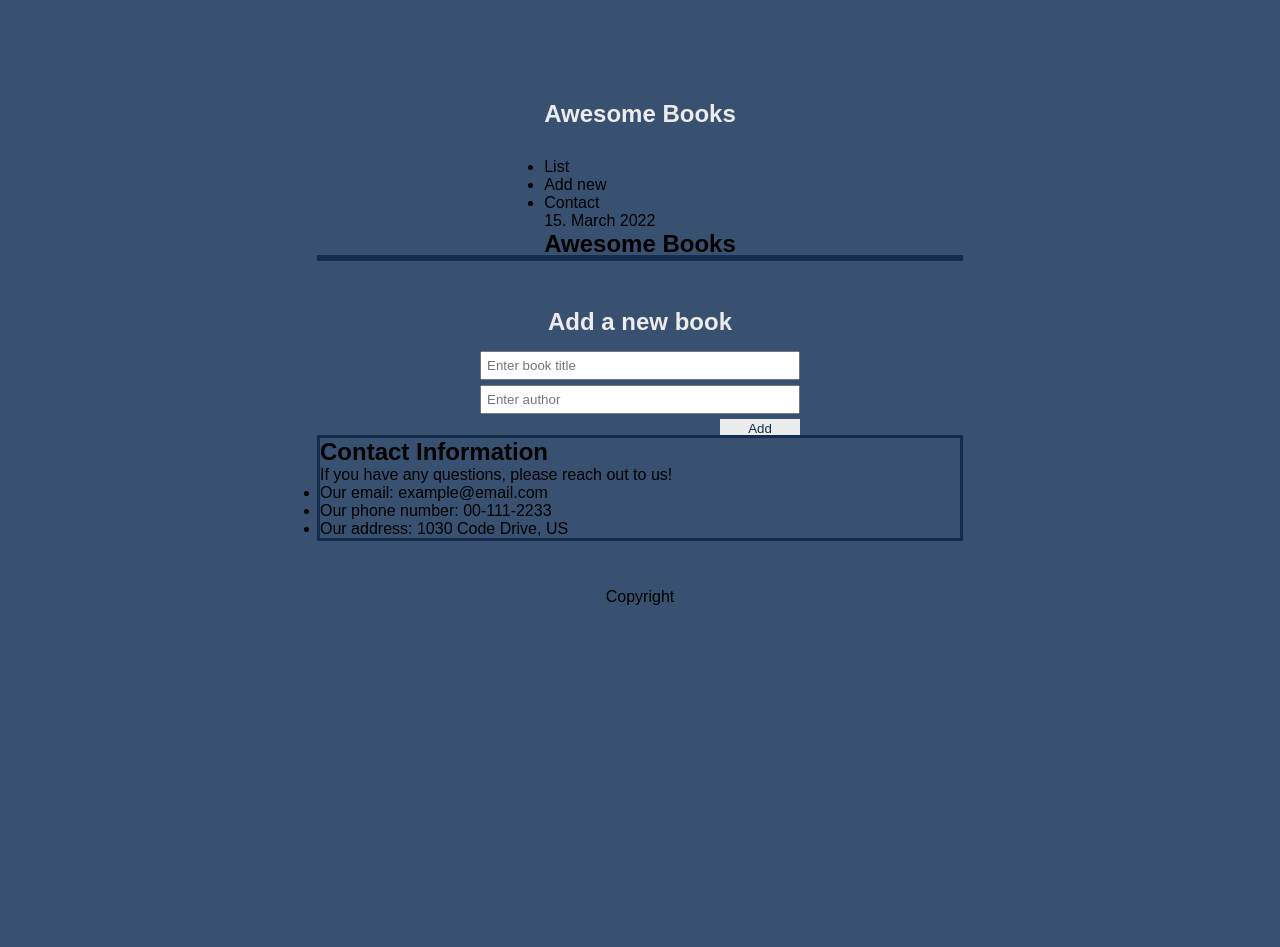
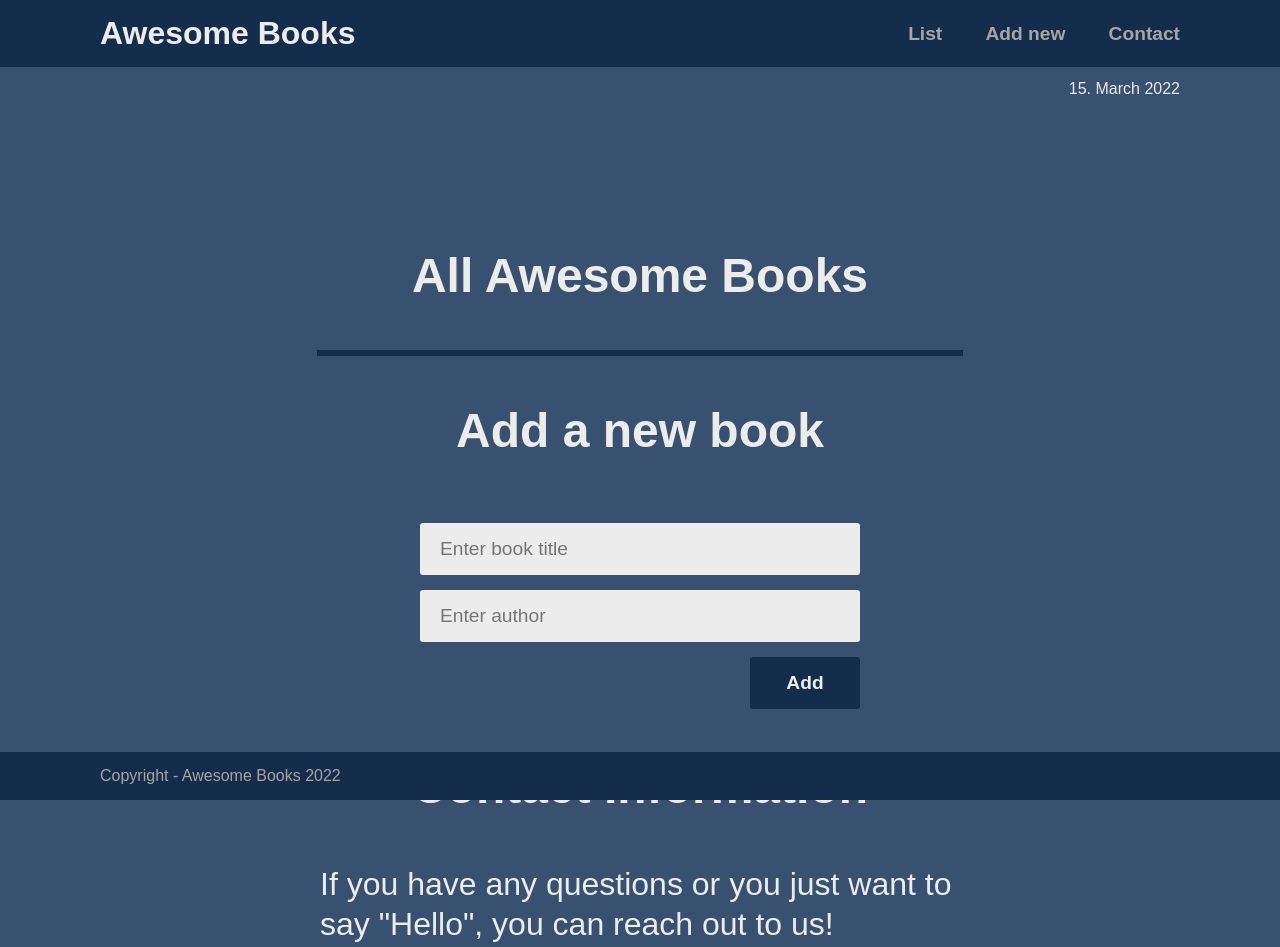
Before and after one commit to virag-ky/Microverse-Awesome-Books, a plain HTML site: page index.html in a window 1280 px wide. Shown: the top 947 px of the page. Before the commit the page ends 800 px from the top, so only its background shows below. Drawn offline with Linux system fonts and the light colour scheme.

Commit message:
Add navbar, footer and contact section styles

```diff
--- a/index.html
+++ b/index.html
@@ -13,13 +13,13 @@
         <h1>Awesome Books</h1>
         <ul>
           <li id="list"><a>List</a></li>
-          <li id="add new"><a>Add new</a></li>
-          <li id="contact"><a>Contact</a></li>
+          <li id="add-new"><a>Add new</a></li>
+          <li id="contact-section"><a>Contact</a></li>
         </ul>
       </nav>
       <p id="date">15. March 2022</p>
     </header>
-    <h2>Awesome Books</h2>
+    <h2>All Awesome Books</h2>
     <section class="book-list"></section>
     <form>
       <h2>Add a new book</h2>
@@ -29,7 +29,10 @@
     </form>
     <section id="contact">
       <h2>Contact Information</h2>
-      <p>If you have any questions, please reach out to us!</p>
+      <p>
+        If you have any questions or you just want to say "Hello", you can reach
+        out to us!
+      </p>
       <ul>
         <li>Our email: example@email.com</li>
         <li>Our phone number: 00-111-2233</li>
@@ -37,7 +40,7 @@
       </ul>
     </section>
     <footer>
-      <p>Copyright</p>
+      <p>Copyright - Awesome Books 2022</p>
     </footer>
     <script src="script.js" type="module"></script>
   </body>
--- a/style.css
+++ b/style.css
@@ -13,12 +13,60 @@ body {
   flex-direction: column;
   justify-content: center;
   align-items: center;
-  padding-top: 100px;
+}
+
+header {
+  width: 100%;
+  margin-bottom: 150px;
+  display: flex;
+  flex-direction: column;
+  align-items: flex-end;
+}
+
+header > nav {
+  width: 100%;
+  position: fixed;
+  top: 0;
+  display: flex;
+  justify-content: space-between;
+  align-items: center;
+  background-color: #142d4c;
+  padding: 15px;
+}
+
+header > nav > ul {
+  width: 50%;
+  display: flex;
+  justify-content: flex-end;
+  gap: 8%;
+}
+
+header > nav > ul > li {
+  color: #a7a4a4;
+  list-style: none;
+  font-size: 0.9rem;
+}
+
+header > nav > ul > li > a:hover {
+  color: #9fd3c7;
+  cursor: pointer;
+}
+
+#date {
+  color: #ececec;
+  margin: 70px 15px 0 0;
+  font-size: 0.9rem;
 }
 
 h1 {
   color: #ececec;
-  margin-bottom: 30px;
+  font-size: 1.1rem;
+  cursor: pointer;
+}
+
+h2 {
+  color: #ececec;
+  margin-bottom: 50px;
 }
 
 section {
@@ -32,8 +80,13 @@ section {
   justify-content: space-between;
   align-items: center;
   padding: 8px;
+  font-size: 0.8rem;
+}
+
+.container > h2 {
   color: #142d4c;
-  font-size: 0.8rem;
+  margin-bottom: 0;
+  font-size: 1.5rem;
 }
 
 .container:nth-child(even) {
@@ -66,27 +119,31 @@ form {
   display: flex;
   flex-direction: column;
   align-items: center;
-  gap: 5px;
+  gap: 15px;
   width: 60%;
-}
-
-form > h2 {
-  color: #ececec;
-  margin-bottom: 10px;
+  margin-bottom: 50px;
 }
 
 form > input {
   width: 100%;
   padding: 5px;
+  background-color: #ececec;
+  border: none;
+  border-radius: 3px;
+}
+
+form > input:focus {
+  outline: none;
 }
 
 input[type="submit"] {
   width: 25%;
   align-self: flex-end;
-  padding: 2px 5px;
-  background-color: #ececec;
-  color: #142d4c;
+  padding: 5px;
+  background-color: #142d4c;
+  color: #ececec;
   border: none;
+  font-weight: 700;
 }
 
 input[type="submit"]:hover {
@@ -95,12 +152,98 @@ input[type="submit"]:hover {
   color: #142d4c;
 }
 
-@media (min-width: 768px) {
+section#contact {
+  outline: none;
+  width: 90%;
+}
+
+section#contact > h2 {
+  text-align: center;
+}
+
+section#contact > p {
+  color: #ececec;
+  line-height: 1.5rem;
+  font-size: 1.1rem;
+  margin-bottom: 30px;
+}
+
+section#contact > ul {
+  color: #ececec;
+  margin-bottom: 50px;
+  line-height: 1.8rem;
+  margin-left: 50px;
+}
+
+footer {
+  background-color: #142d4c;
+  width: 100%;
+  position: fixed;
+  bottom: 0;
+  padding: 15px;
+  color: #a7a4a4;
+  font-size: 0.9rem;
+}
+
+@media (min-width: 1100px) {
+  header > nav {
+    padding: 15px 100px;
+  }
+
+  header > nav > ul > li {
+    font-size: 1.2rem;
+    font-weight: 700;
+  }
+
+  h1 {
+    font-size: 2rem;
+  }
+
+  h2 {
+    font-size: 3rem;
+  }
+
+  #date {
+    margin-right: 100px;
+    margin-top: 80px;
+    font-size: 1rem;
+  }
+
   section {
     width: 50%;
   }
 
   form {
-    width: 25%;
+    width: 50%;
+    padding: 0 100px;
+  }
+
+  form > input {
+    padding: 15px 20px;
+    font-size: 1.2rem;
+  }
+
+  input[type="submit"] {
+    padding: 15px 20px;
+  }
+
+  section#contact {
+    width: 50%;
+  }
+
+  section#contact > p {
+    font-size: 2rem;
+    line-height: 2.5rem;
+  }
+
+  section#contact > ul {
+    font-size: 1.6rem;
+    letter-spacing: 2px;
+    line-height: 2.5rem;
+  }
+
+  footer {
+    font-size: 1rem;
+    padding: 15px 100px;
   }
 }
```
